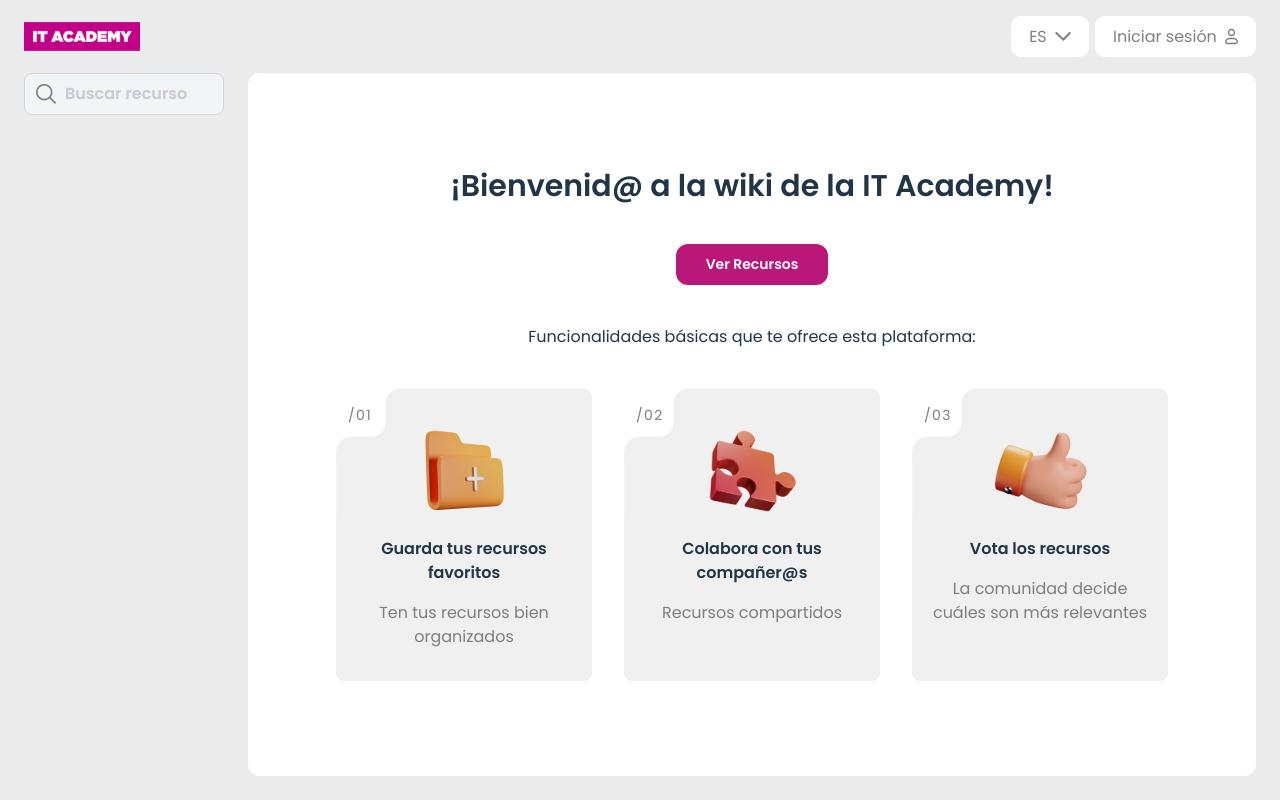
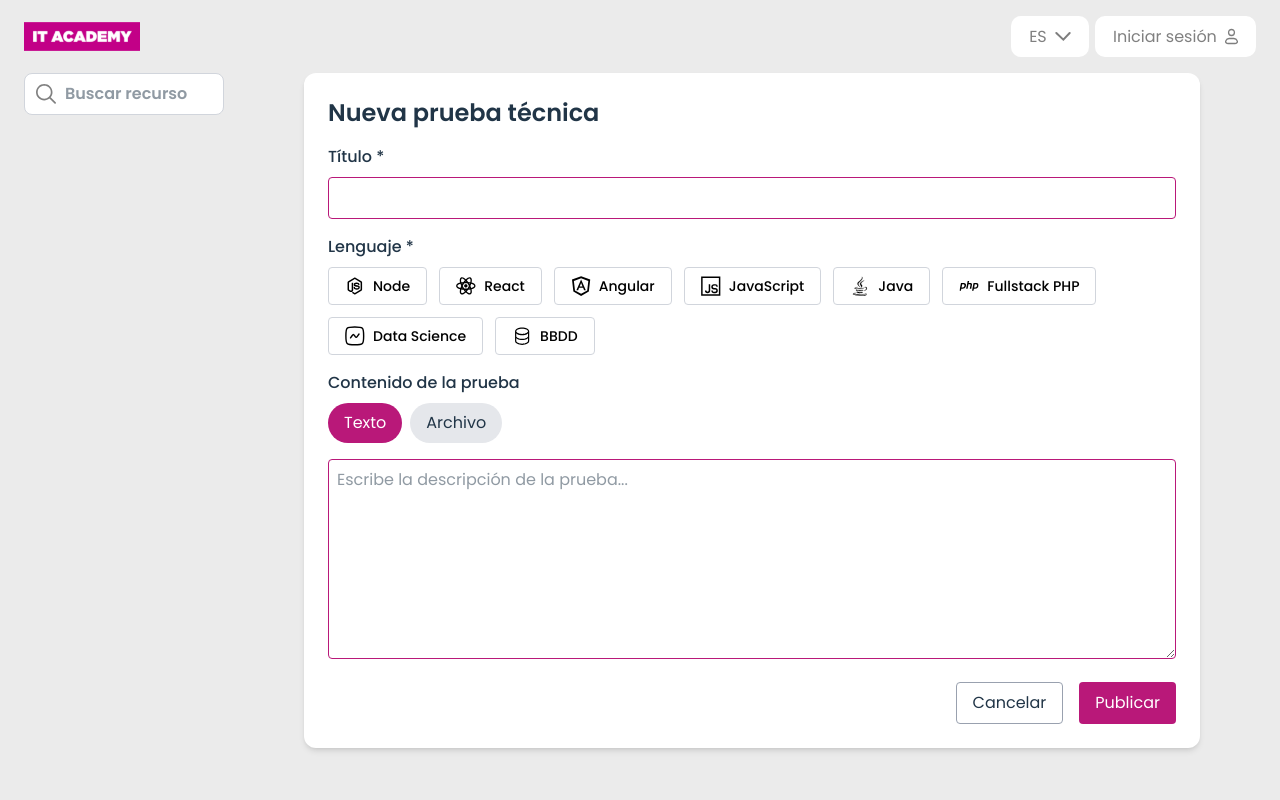
Before and after one commit to codingjordi/ita-wiki-frontend, a React (Vite) app: page /resources/technical-test/create in a window 1280 px wide. Before the commit this address led to /. Built offline with nearby package versions, Linux system fonts and the light colour scheme; no server answers.

Commit message:
feat: formulario de creación de prueba técnica con conexión a endpoint y test unitario

```diff
--- a/package.json
+++ b/package.json
@@ -15,6 +15,7 @@
   "dependencies": {
     "@hookform/resolvers": "^4.1.3",
     "@tailwindcss/vite": "^4.0.14",
+    "axios": "^1.10.0",
     "classnames": "^2.5.1",
     "clsx": "^2.1.1",
     "firebase": "^11.8.1",
--- a/src/App.tsx
+++ b/src/App.tsx
@@ -8,6 +8,7 @@ import AsideComponent from "./components/Layout/AsideComponent";
 import ResourcesPage from "./pages/ResourcesPage";
 import BookmarksPage from "./pages/BookmarksPage";
 import MyResourcesPage from "./pages/MyResourcesPage";
+import TechnicalTestCreatePage from "./pages/TechnicalTestCreatePage";
 
 import RequireAuth from "./components/RequireAuth";
 
@@ -36,6 +37,11 @@ const App: FC = () => {
 
             {/* Fallback route */}
             <Route path="*" element={<Navigate to="/" replace />} />
+
+            <Route
+              path="/resources/technical-test/create"
+              element={<TechnicalTestCreatePage />}
+            />
           </Routes>
         </div>
       </div>
--- /dev/null
+++ b/src/api/endPointTechnicalTests.ts
@@ -0,0 +1,31 @@
+import { API_URL, END_POINTS } from "../config";
+
+export const createTechnicalTest = async (formData: FormData) => {
+  const controller = new AbortController();
+  const signal = controller.signal;
+  const url = `${API_URL}${END_POINTS.technicaltests.create}`;
+
+  try {
+    const response = await fetch(url, {
+      method: "POST",
+      body: formData,
+      signal,
+    });
+
+    if (!response.ok) {
+      const errorData = await response.json();
+      throw new Error(
+        errorData.message || `Error ${response.status}: ${response.statusText}`
+      );
+    }
+
+    return await response.json();
+  } catch (error) {
+    if (error instanceof DOMException && error.name === "AbortError") {
+      console.warn("Petición cancelada.");
+    } else {
+      console.error("Error al crear prueba técnica:", error);
+    }
+    throw error;
+  }
+};
--- /dev/null
+++ b/src/components/tecgnical-test/TechnicalTestForm.tsx
@@ -0,0 +1,124 @@
+import { useState } from "react";
+import { asideContent } from "../Layout/aside/asideContent";
+import { createTechnicalTest } from "../../api/endPointTechnicalTests";
+import { API_URL, END_POINTS } from "../../config";
+
+
+
+export const TechnicalTestForm = () => {
+  const [title, setTitle] = useState("");
+  const [selectedLanguage, setSelectedLanguage] = useState("");
+  const [contentType, setContentType] = useState("text"); // 'text' o 'file'
+  const [content, setContent] = useState("");
+  const [file, setFile] = useState<File | null>(null);
+
+  const handleSubmit = async () => {
+    const formData = new FormData();
+    formData.append("title", title);
+    formData.append("language", selectedLanguage);
+    formData.append("contentType", contentType);
+
+    if (contentType === "text") {
+      formData.append("content", content);
+    } else if (file) {
+      formData.append("file", file);
+    }
+
+    const url = `${API_URL}${END_POINTS.technicaltests.create}`;
+    console.log("Enviando a:", url);
+
+    try {
+      const result = await createTechnicalTest(formData);
+      console.log("Guardado:", result);
+    } catch (error) {
+      console.error("Error:", error);
+    }
+
+  };
+
+
+  return (
+    <div className="max-w-4xl mx-auto p-6 bg-white rounded-xl shadow-md">
+      <h2 className="text-2xl font-semibold mb-4">Nueva prueba técnica</h2>
+
+      <label className="block mb-2 font-medium">Título *</label>
+      <input
+        type="text"
+        value={title}
+        onChange={(e) => setTitle(e.target.value)}
+        className="w-full p-2 border border-[#B91879] rounded mb-4"
+        maxLength={65}
+      />
+
+      <label className="block mb-2 font-medium">Lenguaje *</label>
+      <div className="flex flex-wrap gap-3 mb-4">
+        {asideContent.map((cat) => {
+          const IconComponent = cat.icon as unknown as React.FC<
+            React.SVGProps<SVGSVGElement>
+          >;
+          return (
+            <button
+              key={cat.label}
+              onClick={() => setSelectedLanguage(cat.label)}
+              className={`flex items-center gap-2 px-4 py-2 rounded border ${
+                selectedLanguage === cat.label
+                  ? "border-2 border-[#B91879] bg-[#B91879] text-white"
+                  : "border-gray-300 bg-white text-black"
+              }`}
+            >
+              <IconComponent className="w-5 h-5" />
+              <span className="text-sm font-medium">{cat.label}</span>
+            </button>
+          );
+        })}
+      </div>
+
+      <label className="block mb-2 font-medium">Contenido de la prueba</label>
+      <div className="flex gap-2 mb-4">
+        <button
+          className={`px-4 py-2 rounded-full ${
+            contentType === "text" ? "bg-[#B91879] text-white" : "bg-gray-200"
+          }`}
+          onClick={() => setContentType("text")}
+        >
+          Texto
+        </button>
+        <button
+          className={`px-4 py-2 rounded-full ${
+            contentType === "file" ? "bg-[#B91879] text-white" : "bg-gray-200"
+          }`}
+          onClick={() => setContentType("file")}
+        >
+          Archivo
+        </button>
+      </div>
+
+      {contentType === "text" ? (
+        <textarea
+          value={content}
+          onChange={(e) => setContent(e.target.value)}
+          maxLength={1000}
+          className="w-full min-h-[200px] p-2 border border-[#B91879] rounded mb-4"
+          placeholder="Escribe la descripción de la prueba..."
+        />
+      ) : (
+        <input
+          type="file"
+          onChange={(e) => setFile(e.target.files?.[0] || null)}
+          className="mb-4"
+        />
+      )}
+
+      <div className="flex justify-end gap-4">
+        <button className="px-4 py-2 border border-gray-400 rounded">
+          Cancelar
+        </button>
+        <button
+        onClick={handleSubmit}
+        className="px-4 py-2 bg-[#B91879] text-white rounded">
+          Publicar
+        </button>
+      </div>
+    </div>
+  );
+};
--- a/src/config.ts
+++ b/src/config.ts
@@ -11,7 +11,8 @@ type EndPoints =
   | "tags/category-frequency"
   | "feature-flags/"
   | "feature-flags/role-self-assignment"
-  | "tags/by-category";
+  | "tags/by-category"
+  |"technicaltests";
 
 const END_POINTS = {
   resources: {
@@ -41,6 +42,10 @@ const END_POINTS = {
   devTools: {
     roleChange: "feature-flags/role-self-assignment" as EndPoints,
   },
+  technicaltests: {
+    create: "/technicaltests/" as EndPoints,
+    get: "technicaltests/" as EndPoints,
+  },
 };
 
 export { API_URL, END_POINTS };
--- /dev/null
+++ b/src/pages/TechnicalTestCreatePage.tsx
@@ -0,0 +1,5 @@
+import { TechnicalTestForm } from "../components/tecgnical-test/TechnicalTestForm";
+
+export default function TechnicalTestCreatePage() {
+  return <TechnicalTestForm />;
+}
```
Also changed, not shown: 2 other files (tests, documents, lock files or other folders).
